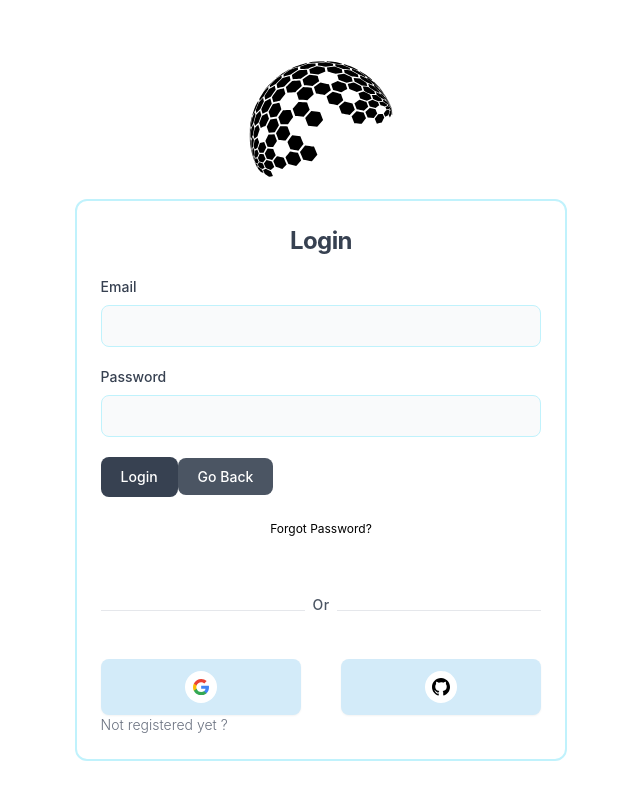
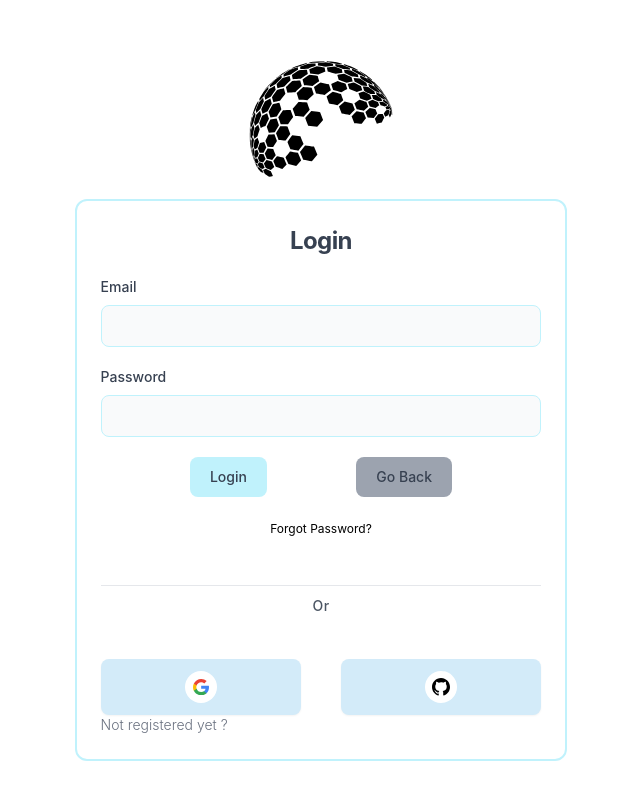
Before and after one commit to strive-management/strive-frontend, a React (Vite) app: page /login in a window 1280 px wide. Shown: the whole page, without its empty margins (319-959 px from the left). Built offline with nearby package versions, Linux system fonts and the light colour scheme; no server answers; what webfontloader would draw is missing.

Commit message:
fix: lost ui changes

```diff
--- a/src/components/ui/Input.tsx
+++ b/src/components/ui/Input.tsx
@@ -17,7 +17,7 @@ const Input: FC<InputProps> = ({
   placeholder = '',
   additionalClasses,
 }) => {
-  const inputClasses = `bg-gray-50 border border-[#c0f2fc] text-gray-900 text-sm rounded-lg focus:ring-blue-500 focus:border-blue-500 block w-full p-2.5 dark:bg-gray-600 dark:border-gray-600 dark:placeholder-gray-200 dark:text-white dark:focus:ring-blue-500 dark:focus:border-blue-500 ${additionalClasses}`;
+  const inputClasses = `bg-gray-50 border border-[#c0f2fc] text-gray-900 text-sm rounded-lg focus:ring-blue-500 focus:border-blue-500 block w-full p-2.5 dark:bg-gray-800 dark:border-gray-600 dark:placeholder-gray-200 dark:text-white dark:focus:ring-blue-500 dark:focus:border-blue-500 ${additionalClasses}`;
 
   return (
     <input
--- a/src/pages/Login.tsx
+++ b/src/pages/Login.tsx
@@ -106,19 +106,19 @@ export default function Login() {
           </div>
 
 
-          <div className="justify-evenly">
+          <div className="flex flex-row justify-evenly">
             <button
               type="submit"
               onClick={(e) => {
                 handleLogin(e);
               }}
-              className="text-white bg-gray-700 hover:bg-gray-800 focus:ring-4 focus:outline-none focus:ring-gray-300 font-medium rounded-lg text-sm w-full sm:w-auto px-5 py-2.5 text-center dark:bg-gray-600 dark:hover:bg-gray-700 dark:focus:ring-gray-800"
+              className="text-gray-700 bg-[#c0f2fc] hover:bg-gray-800 focus:ring-4 focus:outline-none focus:ring-gray-300 font-medium rounded-lg text-sm w-full sm:w-auto px-5 py-2.5 text-center dark:bg-[#75c479] dark:hover:bg-[#58945b] dark:focus:ring-gray-800"
             >
               Login
             </button>
             <Link
               to="/"
-              className="text-white bg-gray-600 hover:bg-gray-700 focus:ring-4 focus:outline-none focus:ring-blue-300 font-medium rounded-lg text-sm w-full sm:w-auto px-5 py-2.5 text-center dark:bg-blue-600 dark:hover:bg-blue-700 dark:focus:ring-blue-800"
+              className="text-gray-700 bg-gray-400 hover:bg-gray-700 focus:ring-4 focus:outline-none focus:ring-blue-300 font-medium rounded-lg text-sm w-full sm:w-auto px-5 py-2.5 text-center dark:bg-blue-600 dark:hover:bg-blue-700 dark:focus:ring-blue-800"
             >
               Go Back
             </Link>
@@ -136,8 +136,8 @@ export default function Login() {
           {error && <div className="text-red-500">{error}</div>}
 
 
-          <div className="my-12 border-b text-center">
-            <div className="leading-none px-2 inline-block text-sm text-gray-600 tracking-wide font-medium bg-white transform translate-y-1/2">
+          <div className="my-12 border-t text-center">
+            <div className="leading-none px-2 inline-block text-sm text-gray-600 tracking-wide font-medium transform translate-y-1/2">
 
               Or
             </div>
```
